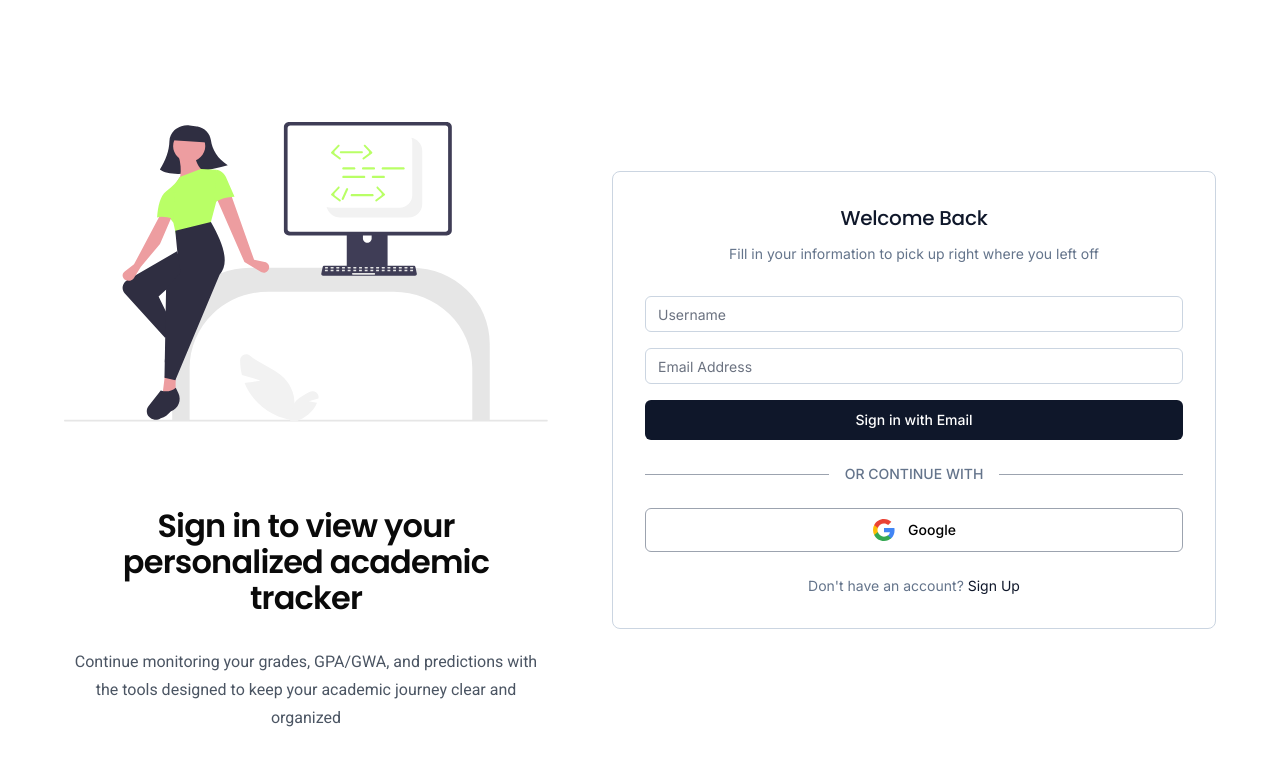
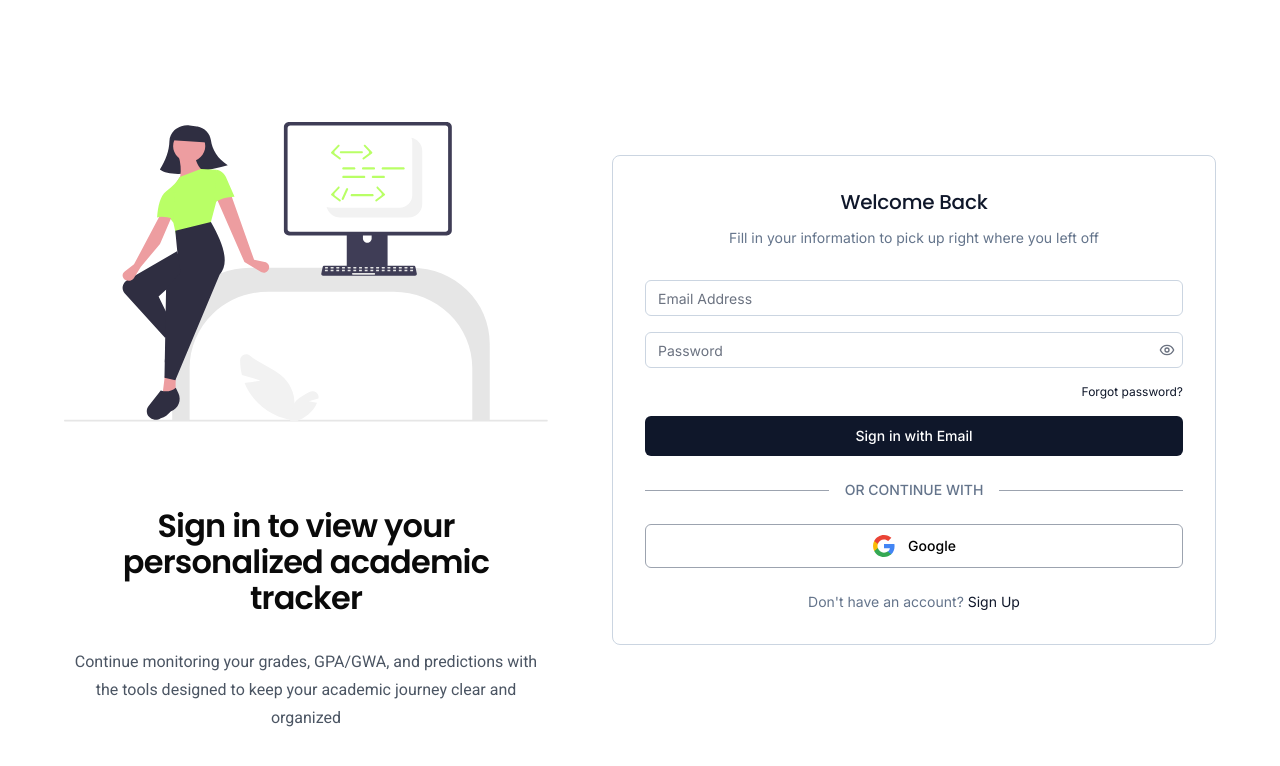
Before and after one commit to BinongoIsrael/academic-tracker, a Next.js app: page /signin in a window 1280 px wide. Shown: the top 766 px of the page. Built offline with nearby package versions, Linux system fonts and the light colour scheme.

Commit message:
refactor login credentials from username to email
- unable to prefer username as credential to sign in under supabase library
- add forgot password element

```diff
--- a/app/(auth)/signin/components/SignInForm.tsx
+++ b/app/(auth)/signin/components/SignInForm.tsx
@@ -1,11 +1,30 @@
+"use client";
+
 import Link from "next/link";
 import Image from "next/image";
 import { Button } from "@/components/ui/button";
 import { Input } from "@/components/ui/input";
-import { signin } from "@/lib/auth-actions";
-import SignInWithGoogleButton from "./SignInWithGoogleButton";
+import { signin, signInWithGoogle } from "@/lib/auth-actions";
+import { useState } from "react";
+import { Eye, EyeOff } from "lucide-react";
 
 export function SignInForm() {
+  const [isLoading, setIsLoading] = useState(false);
+  const [showPassword, setShowPassword] = useState(false);
+  const [error, setError] = useState("");
+
+  const handleSignIn = async (formData: FormData) => {
+    setIsLoading(true);
+    setError("");
+
+    const result = await signin(formData);
+
+    if (result?.error) {
+      setError(result.error);
+      setIsLoading(false);
+    }
+  };
+
   return (
     <div className="w-full max-w-[604px] bg-white border border-slate-300 rounded-lg p-8">
       <h4 className="text-center text-slate-900 font-medium text-xl leading-7 mb-3">
@@ -14,41 +33,88 @@ export function SignInForm() {
       <p className="text-center text-subtle text-sm leading-5 mb-8">
         Fill in your information to pick up right where you left off
       </p>
-      <form action="" className="space-y-4">
+
+      {error && (
+        <div className="mb-4 p-3 bg-red-50 border border-red-200 rounded-md">
+          <p className="text-sm text-red-600">{error}</p>
+        </div>
+      )}
+
+      <form action={handleSignIn} className="space-y-4">
         <div className="w-full">
           <Input
             name="email"
             id="email"
-            type="text"
-            placeholder="Username"
+            type="email"
+            placeholder="Email Address"
             className="w-full h-9 px-3 py-2 text-sm border border-slate-300 rounded-md text-gray-600 placeholder:text-gray-500"
             required
+            disabled={isLoading}
           />
         </div>
         <div className="w-full">
-          <Input
-            name="password"
-            id="password"
-            type="password"
-            placeholder="Email Address"
-            className="w-full h-9 px-3 py-2 text-sm border border-slate-300 rounded-md text-gray-600 placeholder:text-gray-500"
-            required
-          />
+          <div className="relative">
+            <Input
+              name="password"
+              id="password"
+              type={showPassword ? "text" : "password"}
+              placeholder="Password"
+              className="w-full h-9 px-3 py-2 pr-10 text-sm border border-slate-300 rounded-md text-gray-600 placeholder:text-gray-500"
+              required
+              disabled={isLoading}
+            />
+            <button
+              type="button"
+              onClick={() => setShowPassword(!showPassword)}
+              className="absolute right-2 top-1/2 -translate-y-1/2 text-gray-500 hover:text-gray-700"
+              disabled={isLoading}
+            >
+              {showPassword ? (
+                <EyeOff className="w-4 h-4" />
+              ) : (
+                <Eye className="w-4 h-4" />
+              )}
+            </button>
+          </div>
         </div>
+
+        <div className="flex justify-end">
+          <Link href="/forgot-password" className="text-xs text-slate-900 hover:underline">
+            Forgot password?
+          </Link>
+        </div>
+
         <Button
-          formAction={signin}
           type="submit"
           className="w-full h-10 bg-slate-900 hover:bg-slate-800 text-white text-sm font-medium rounded-md mt-5"
+          disabled={isLoading}
         >
-          Sign in with Email
+          {isLoading ? "Signing in..." : "Sign in with Email"}
         </Button>
       </form>
+
       <div className="relative flex items-center justify-center my-6">
         <div className="flex-grow border-t border-gray-400"></div>
         <span className="px-4 text-sm font-medium text-subtle">OR CONTINUE WITH</span>
         <div className="flex-grow border-t border-gray-400"></div>
       </div>
-      <SignInWithGoogleButton />
+
+      <button
+        type="button"
+        onClick={() => signInWithGoogle()}
+        className="w-full h-11 flex items-center justify-center gap-3 bg-white border border-gray-400 rounded-md hover:bg-gray-50 transition-colors"
+        disabled={isLoading}
+      >
+        <Image
+          src="/Google-G-logo.svg"
+          alt="Google"
+          width={24}
+          height={24}
+          className="w-6 h-6"
+        />
+        <span className="text-sm font-medium text-black">Google</span>
+      </button>
+
       <p className="text-center text-subtle text-sm mt-6">
         Don't have an account?{" "}
         <Link href="/signup" className="text-slate-900 hover:underline">
```
